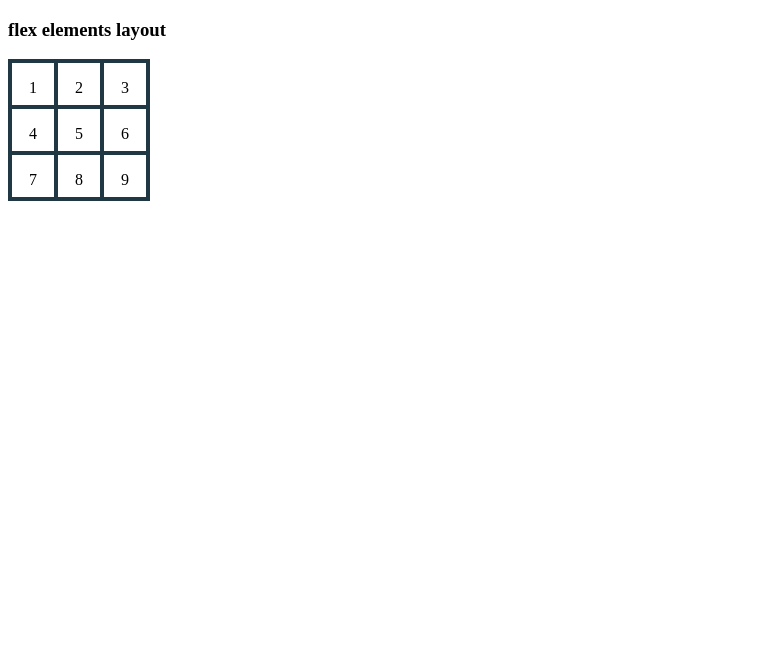
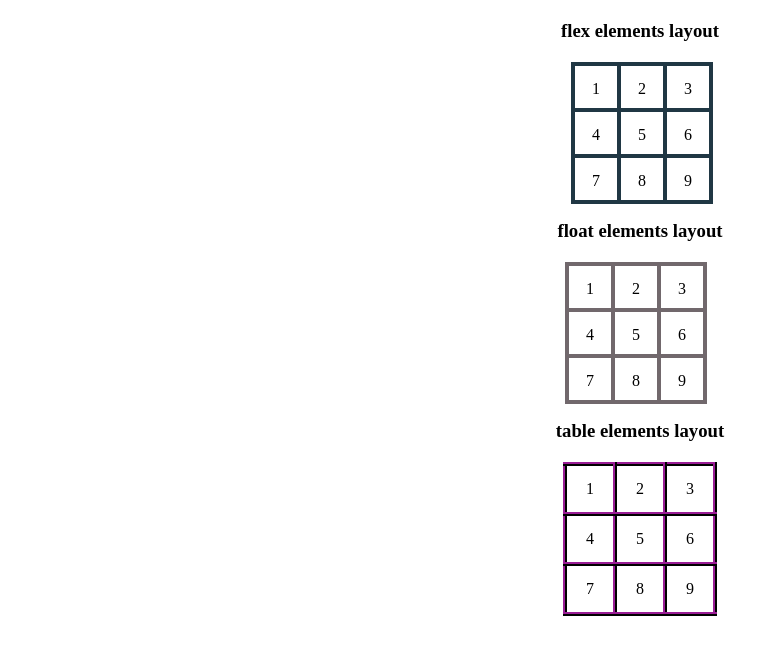
Before and after one commit to kanwakyuudai/miao, a plain HTML site: page 9-grid.html in a window 1280 px wide. Shown: the whole page, without its empty margins (0-779 px from the left). Drawn offline with Linux system fonts and the light colour scheme.

Commit message:
Add: More 9 grid layout.

```diff
--- a/9-grid.html
+++ b/9-grid.html
@@ -6,38 +6,86 @@
   <meta name="viewport" content="width=device-width, initial-scale=1.0">
   <title>9 Grid</title>
   <style>
-    .grid {
+    h3 {
+      text-align: center;
+      margin: 20px auto;
+    }
+
+    body > div {
+      padding: 0;
+      box-sizing: border-box;
+      margin: auto;
+    }
+
+    .flex {
       display: flex;
       flex-flow: wrap;
-      padding: 0;
       width: 180px;
       height: auto;
-      box-sizing: content-box;
-
+      justify-content: center;
     }
 
-    .cell {
+    .flex .cell {
       width: 50px;
       height: 50px;
       box-sizing: border-box;
-      margin: 0;
       text-align: center;
-      line-height: 50px;
+      line-height: 45px;
       border: 4px solid #203744;
       margin: 0 -4px -4px 0;
       flex: 0 0 auto;
+      cursor: pointer;
     }
 
-    .cell:hover {
+    .flex .cell:hover {
       border: 4px solid #e0ebaf;
       z-index:1;
     }
 
+    .float {
+      width: 150px;
+      height: auto;
+      display: flow-root;
+    }
+
+    .float .cell {
+      float: left;
+      width: 50px;
+      height: 50px;
+      box-sizing: border-box;
+      text-align: center;
+      line-height: 45px;
+      border: 4px solid #71686c;
+      margin: 0 -4px -4px 0;
+    }
+
+    .float .cell:hover {
+      border: 4px solid #e6cde3;
+      position: relative;
+      z-index: 1;
+    }
+
+    table {
+      border-collapse: collapse;
+      margin: auto;
+    }
+
+    table td {
+      width: 50px;
+      height: 50px;
+      box-sizing: border-box;
+      text-align: center;
+      border: 4px inset #460e44;
+    }
+
+    table td:hover {
+      border: 4px solid #c1e4e9;
+    }
   </style>
 </head>
 <body>
   <h3>flex elements layout</h3>
-  <div class="grid">
+  <div class="flex">
     <div class="cell">1</div>
     <div class="cell">2</div>
     <div class="cell">3</div>
@@ -48,5 +96,37 @@
     <div class="cell">8</div>
     <div class="cell">9</div>
   </div>
+  <h3>float elements layout</h3>
+  <div class="float">
+    <div class="cell">1</div>
+    <div class="cell">2</div>
+    <div class="cell">3</div>
+    <div class="cell">4</div>
+    <div class="cell">5</div>
+    <div class="cell">6</div>
+    <div class="cell">7</div>
+    <div class="cell">8</div>
+    <div class="cell">9</div>
+  </div>
+  <h3>table elements layout</h3>
+  <table>
+    <tbody>
+      <tr>
+        <td>1</td>
+        <td>2</td>
+        <td>3</td>
+      </tr>
+      <tr>
+        <td>4</td>
+        <td>5</td>
+        <td>6</td>
+      </tr>
+      <tr>
+        <td>7</td>
+        <td>8</td>
+        <td>9</td>
+      </tr>
+    </tbody>
+  </table>
 </body>
 </html>
```
